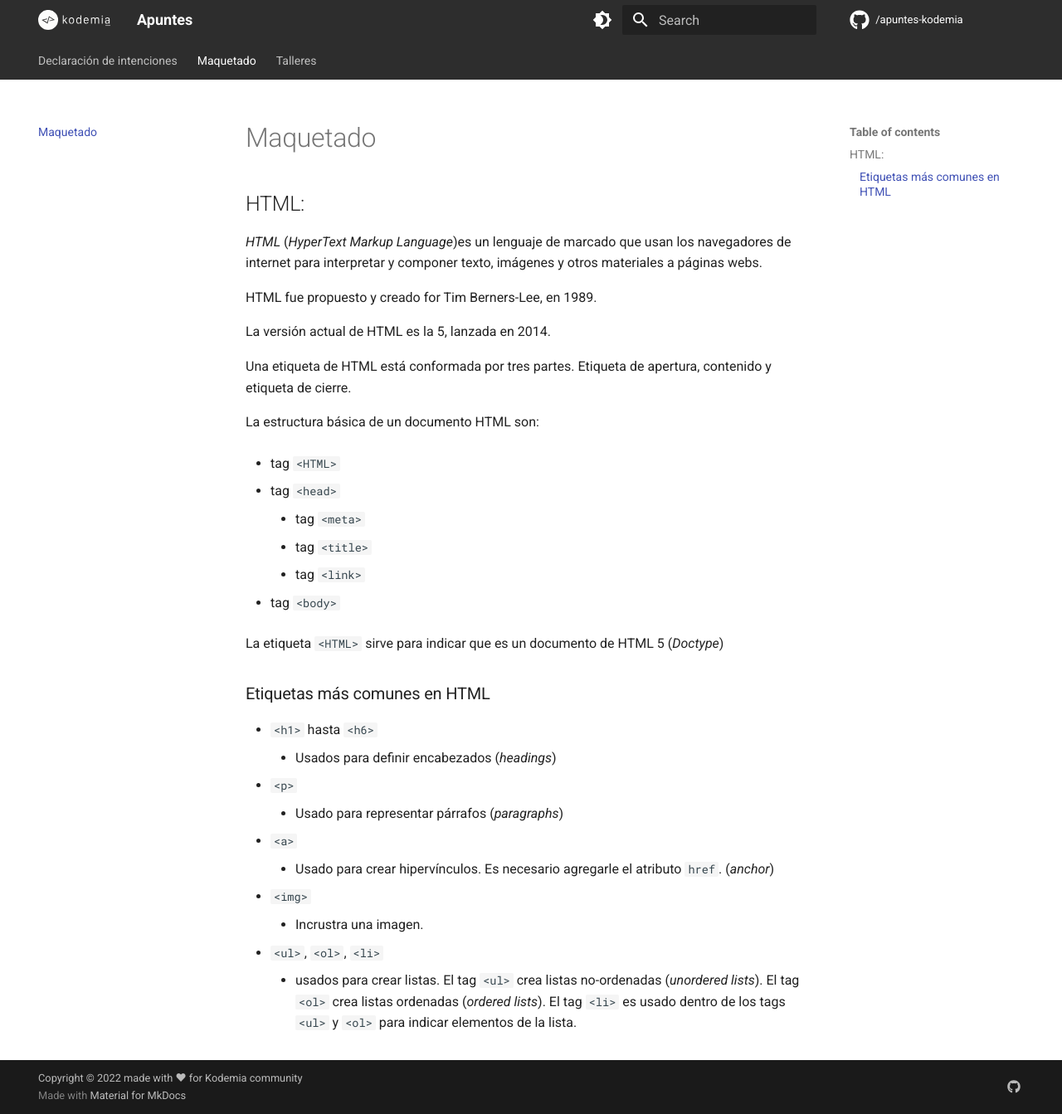
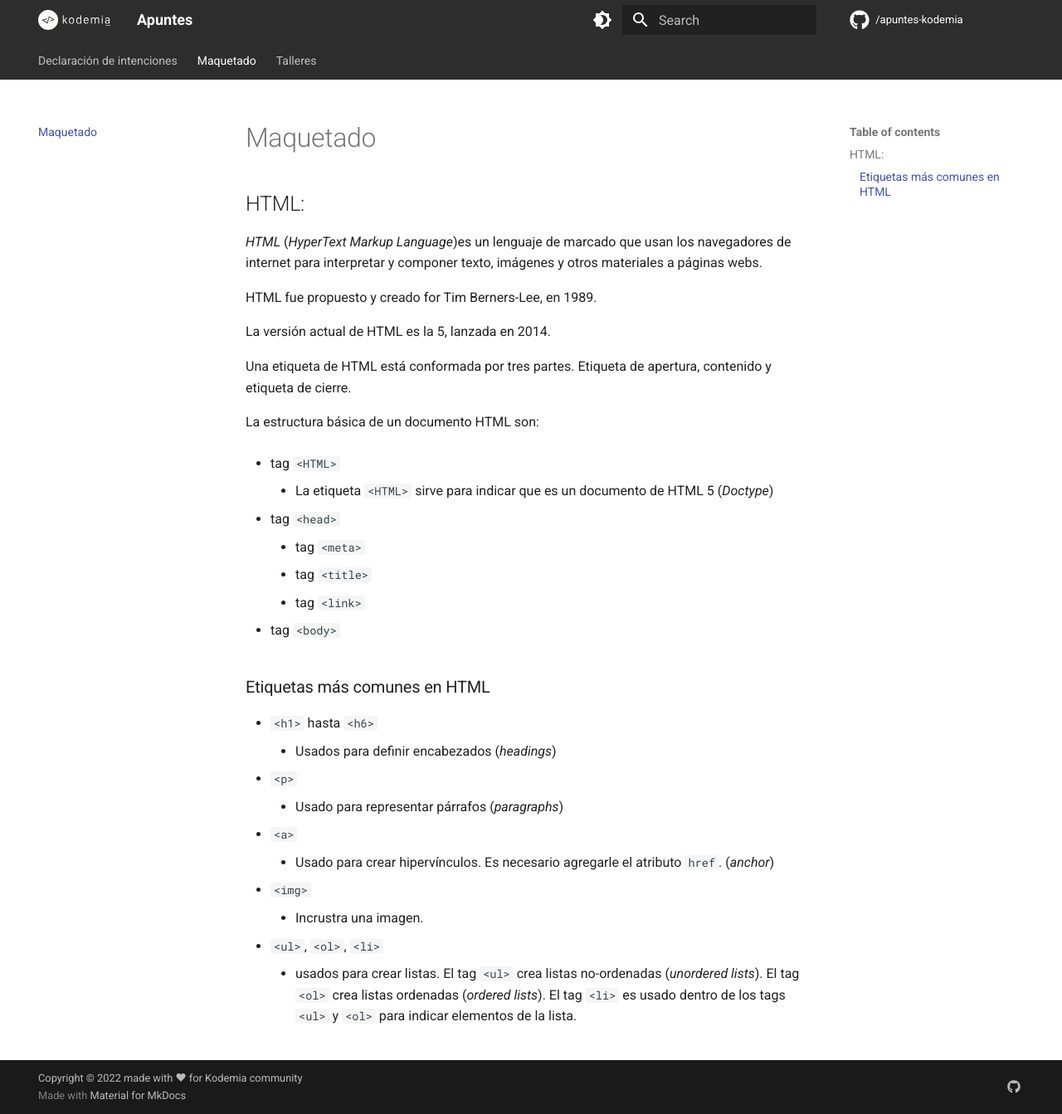
Before and after one commit to sergio-gonzalez-sainz/apuntes-kodemia, an MkDocs documentation site: the page built from docs/maquetado.md, in a window 1280 px wide and 1343 px high. Shown: the whole window at 83% size. Built offline with MkDocs 1.6.1 and Material for MkDocs 9.7.7, drawn with Linux system fonts in a browser that asks for light colours; comment, search, counter and statistics services are not loaded; part of the change alters nothing that is shown.

```diff
--- a/docs/maquetado.md
+++ b/docs/maquetado.md
@@ -13,6 +13,7 @@ Una etiqueta de HTML está conformada por tres partes. Etiqueta de apertura, con
 La estructura básica de un documento HTML son:
 
 - tag `<HTML>`
+    - La etiqueta `<HTML>` sirve para indicar que es un documento de HTML 5 (_Doctype_)
 
 - tag `<head>`
     - tag `<meta>`
@@ -21,8 +22,6 @@ La estructura básica de un documento HTML son:
 
 - tag `<body>`
 
-
-La etiqueta `<HTML>` sirve para indicar que es un documento de HTML 5 (_Doctype_)
 
 ### Etiquetas más comunes en HTML
 - `<h1>` hasta `<h6>`
```
